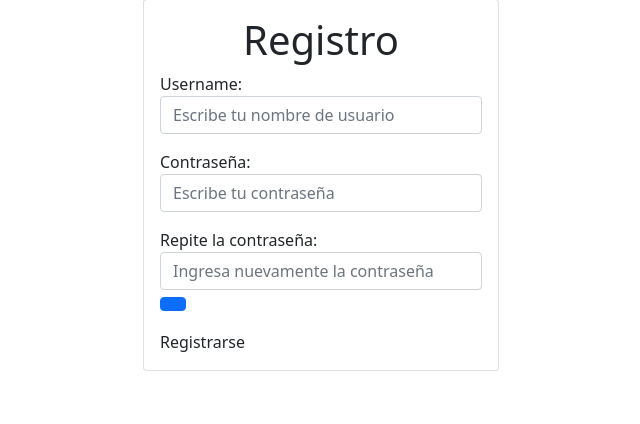
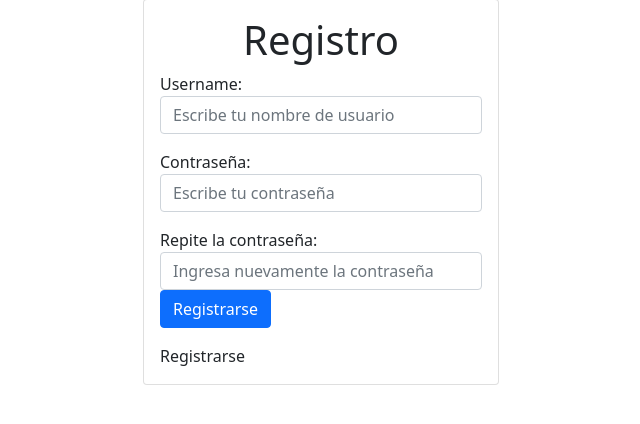
Before and after one commit to JulioChureo/NegocioDondeElTioPato, a Django app: page /registro/ in a window 1280 px wide. Shown: the part 57-481 px from the top of the page, without its empty margins (319-959 px from the left). Run offline with Django 4.2, Linux system fonts and the light colour scheme; some libraries are stand-ins or nearby versions.

Commit message:
Modificado Boton Registro

```diff
--- a/tasks/templates/registro.html
+++ b/tasks/templates/registro.html
@@ -20,7 +20,7 @@
                 <div class="mb-3">
                     <label for="password2">Repite la contraseña:</label>
                     <input type="password" name="password2" class="form-control" placeholder="Ingresa nuevamente la contraseña">
-                    <button class="btn btn-primary">
+                    <button class="btn btn-primary">Registrarse</button>
                 </div>
                     Registrarse
                 </button>
```
